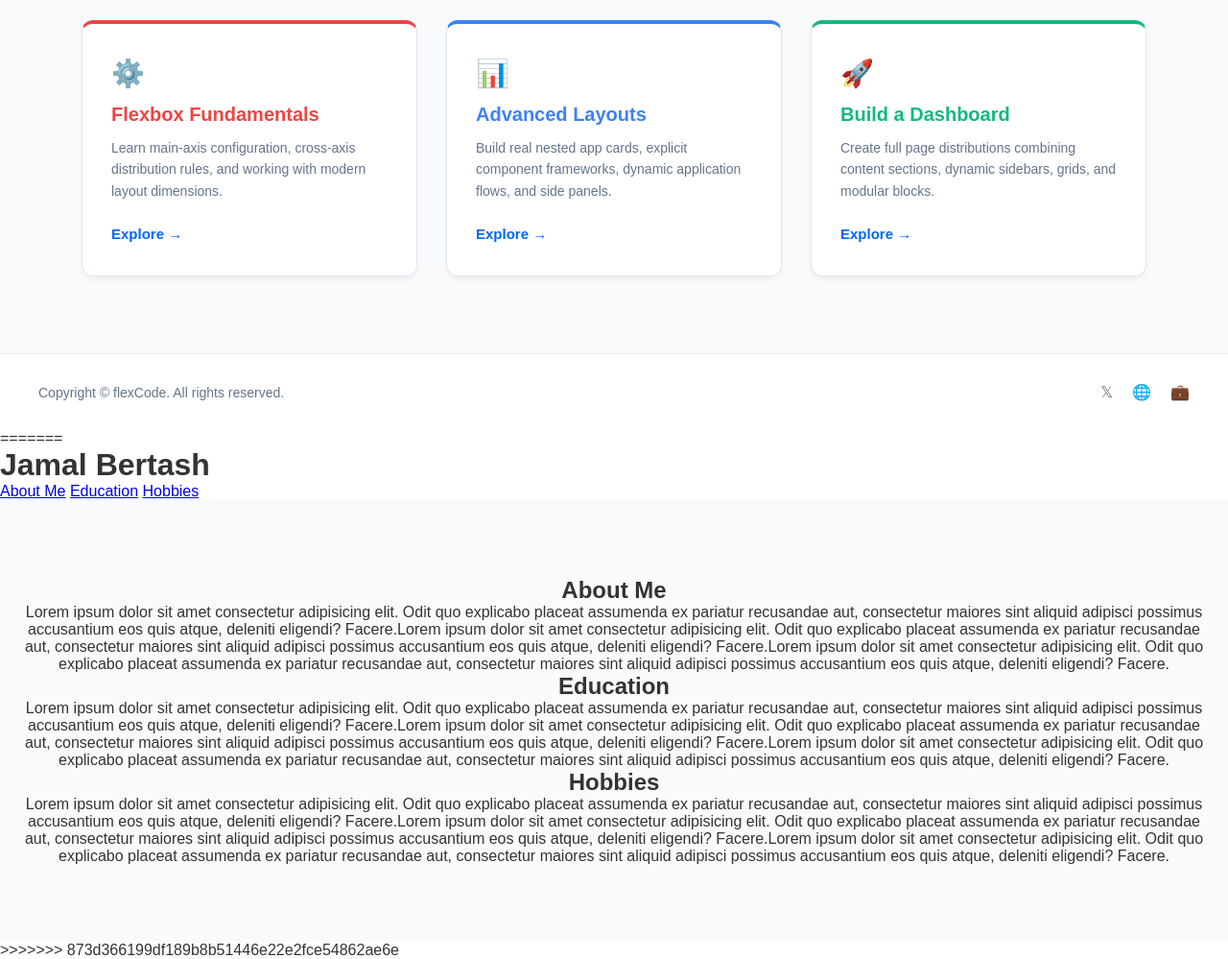
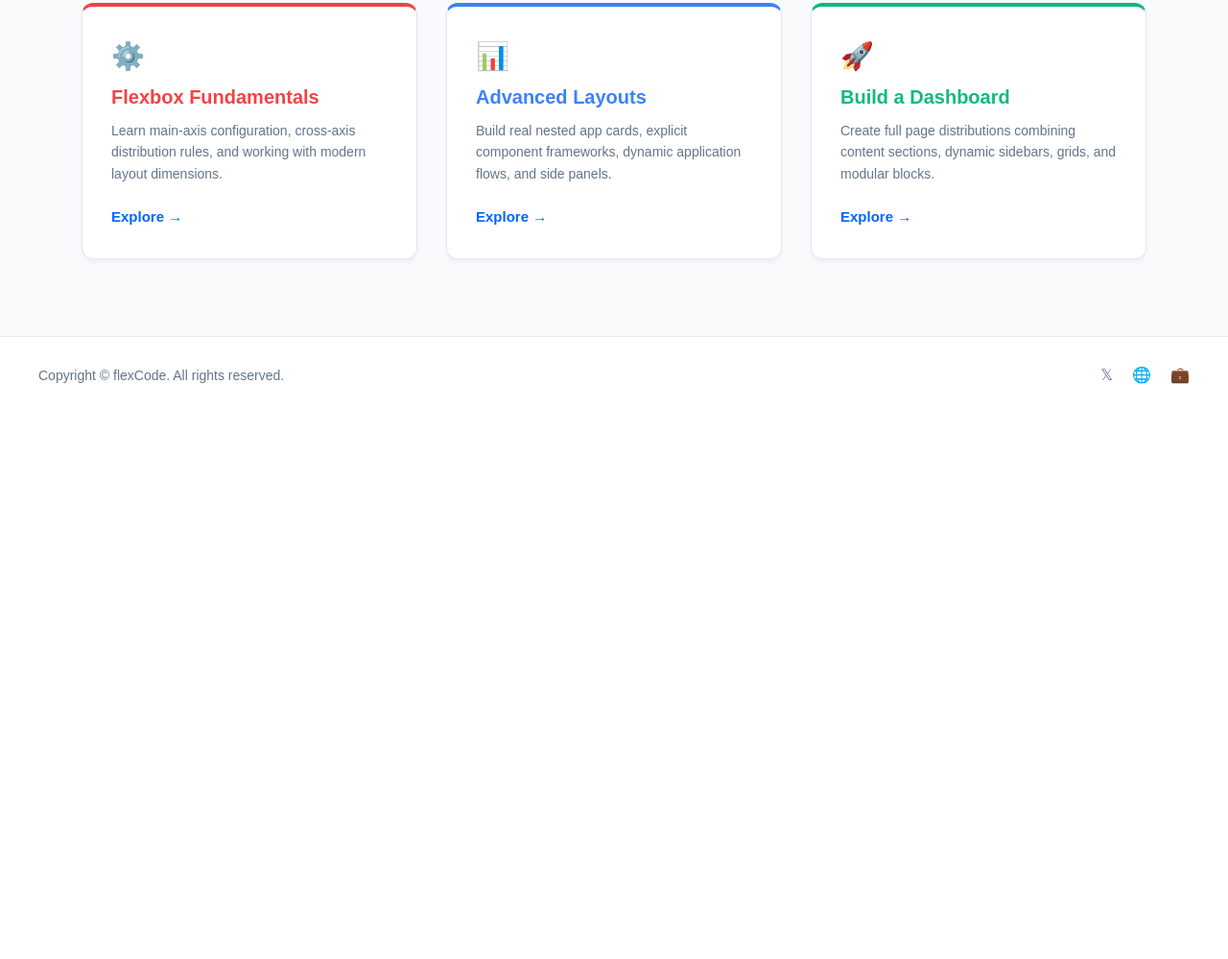
Before and after one commit to Jombol/Jombol.github.io, a plain HTML site: page flex_hm/index.html in a window 1280 px wide. Shown: the part 633-1632 px from the top of the page at 96% size. After the commit the page ends 1063 px from the top, so only its background shows below. Drawn offline with Linux system fonts and the light colour scheme.

Commit message:
Remove duplicate HTML structure and keep footer

```diff
--- a/flex_hm/index.html
+++ b/flex_hm/index.html
@@ -1,5 +1,5 @@
 <!DOCTYPE html>
-<<<<<<< HEAD
+
 <html lang="en">
 <head>
     <meta charset="UTF-8">
@@ -68,45 +68,3 @@
             <span>💼</span>
         </div>
     </footer>
-=======
-<html lang="ua">
-<head>
-    <meta charset="UTF-8">
-    <meta name="viewport" content="width=device-width, initial-scale=1.0">
-    <title>Document</title>
-</head>
-<body>
-    <h1>Jamal Bertash</h1>
-    <nav>
-
-        <a href="#about">About Me</a></li>
-        <a href="#education">Education</a></li>
-        <a href="#hobbies">Hobbies</a></li>
-
-    </nav>
-    <main>
-        <article id="about">
-            <h2>About Me</h2>
-            <section>Lorem ipsum dolor sit amet consectetur adipisicing elit. Odit quo explicabo placeat assumenda ex pariatur recusandae aut, consectetur maiores sint aliquid adipisci possimus accusantium eos quis atque, deleniti eligendi? Facere.Lorem ipsum dolor sit amet consectetur adipisicing elit. Odit quo explicabo placeat assumenda ex pariatur recusandae aut, consectetur maiores sint aliquid adipisci possimus accusantium eos quis atque, deleniti eligendi? Facere.Lorem ipsum dolor sit amet consectetur adipisicing elit. Odit quo explicabo placeat assumenda ex pariatur recusandae aut, consectetur maiores sint aliquid adipisci possimus accusantium eos quis atque, deleniti eligendi? Facere.
-
-            </section>
-        </article>
-
-        <article id="education">
-            <h2>Education</h2>
-            <section>Lorem ipsum dolor sit amet consectetur adipisicing elit. Odit quo explicabo placeat assumenda ex pariatur recusandae aut, consectetur maiores sint aliquid adipisci possimus accusantium eos quis atque, deleniti eligendi? Facere.Lorem ipsum dolor sit amet consectetur adipisicing elit. Odit quo explicabo placeat assumenda ex pariatur recusandae aut, consectetur maiores sint aliquid adipisci possimus accusantium eos quis atque, deleniti eligendi? Facere.Lorem ipsum dolor sit amet consectetur adipisicing elit. Odit quo explicabo placeat assumenda ex pariatur recusandae aut, consectetur maiores sint aliquid adipisci possimus accusantium eos quis atque, deleniti eligendi? Facere.
-
-            </section>
-        </article>
-
-        <article    id="hobbies">
-            <h2>Hobbies</h2>
-            <section>Lorem ipsum dolor sit amet consectetur adipisicing elit. Odit quo explicabo placeat assumenda ex pariatur recusandae aut, consectetur maiores sint aliquid adipisci possimus accusantium eos quis atque, deleniti eligendi? Facere.Lorem ipsum dolor sit amet consectetur adipisicing elit. Odit quo explicabo placeat assumenda ex pariatur recusandae aut, consectetur maiores sint aliquid adipisci possimus accusantium eos quis atque, deleniti eligendi? Facere.Lorem ipsum dolor sit amet consectetur adipisicing elit. Odit quo explicabo placeat assumenda ex pariatur recusandae aut, consectetur maiores sint aliquid adipisci possimus accusantium eos quis atque, deleniti eligendi? Facere.
-
-            </section>
-        </article>
-    </main>
-
->>>>>>> 873d366199df189b8b51446e22e2fce54862ae6e
-</body>
-</html>
```
